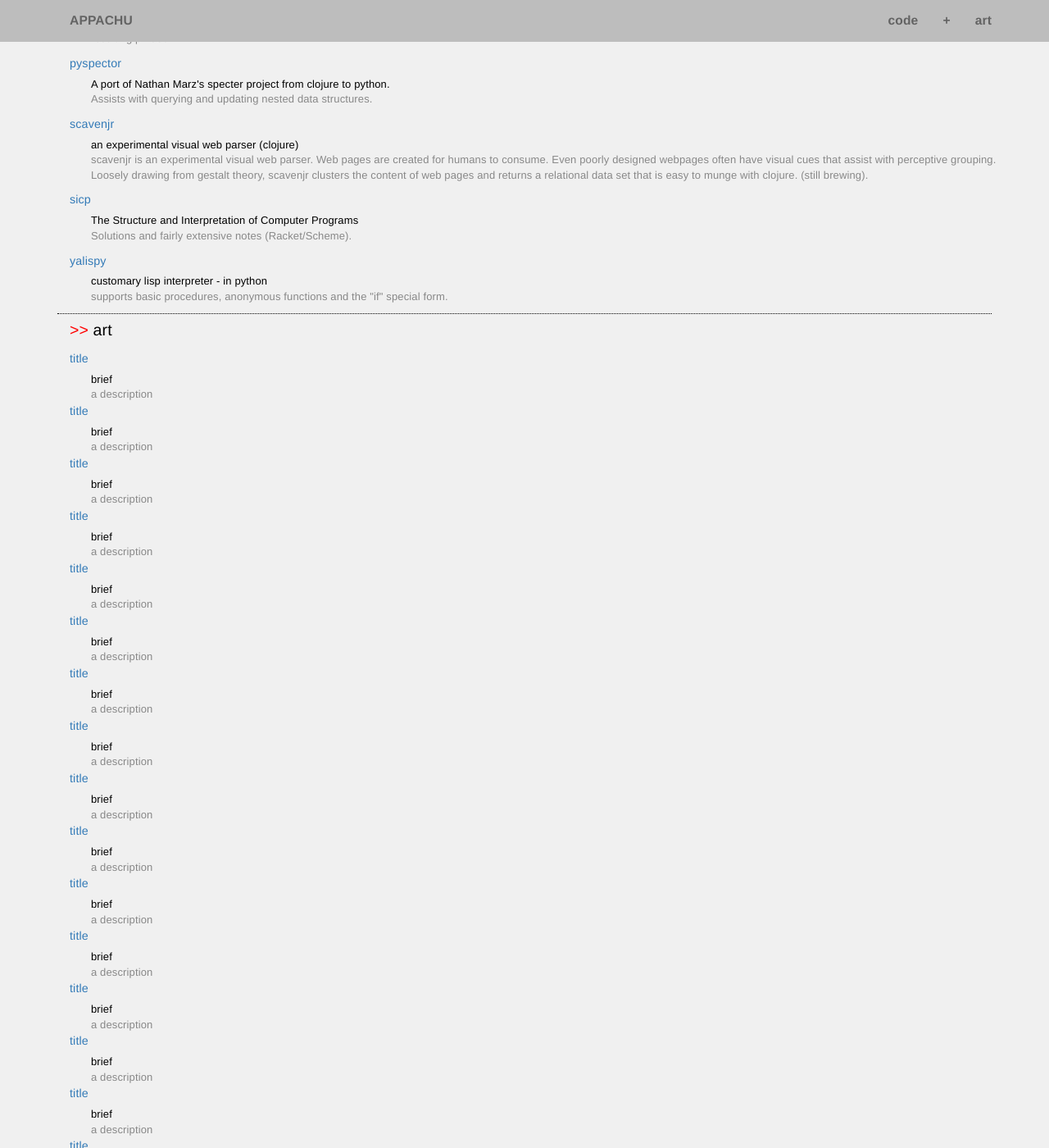
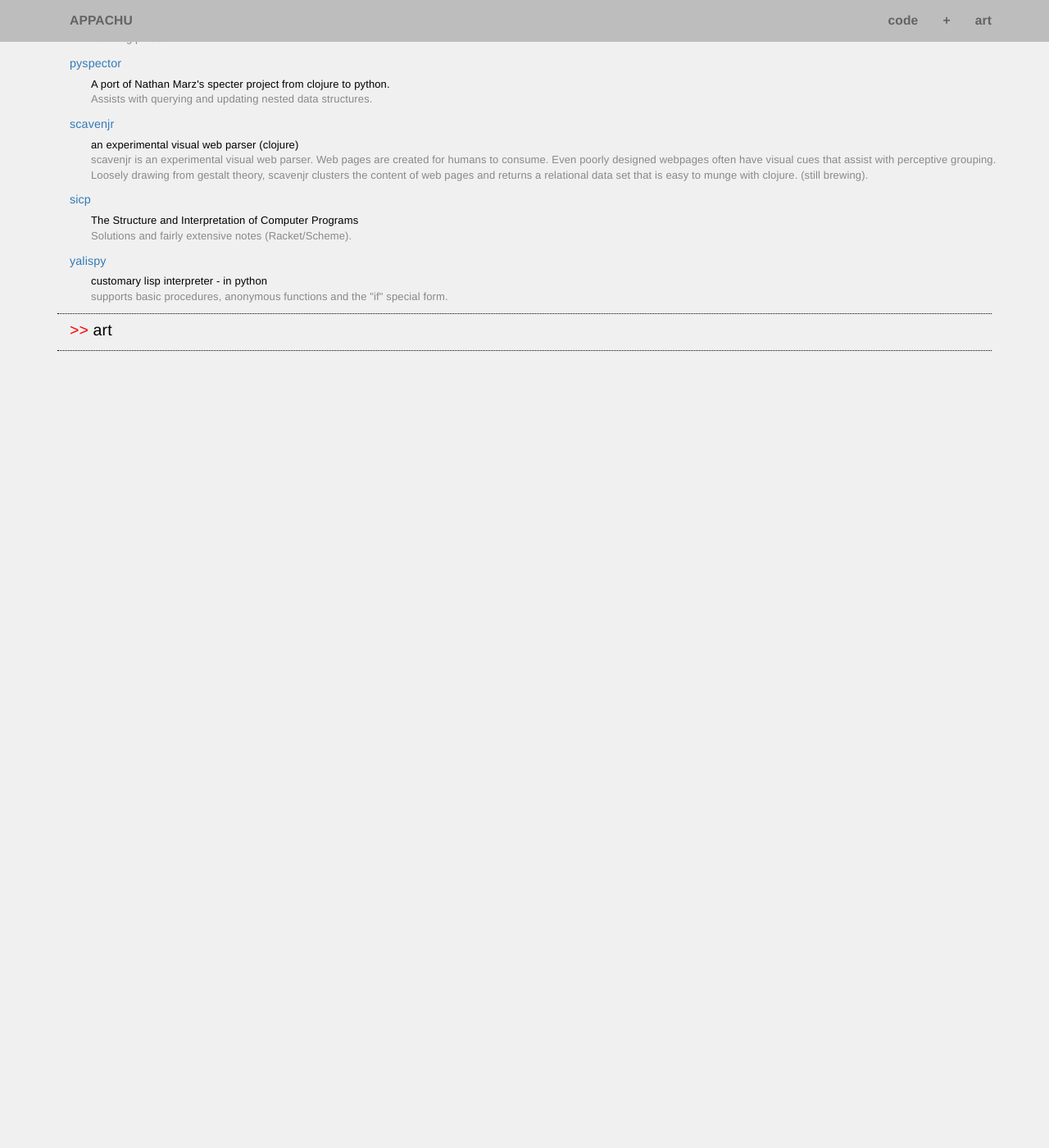
Before and after one commit to cappachu/cappachu.github.io, a Jekyll site: the page built from index.md, in a window 1280 px wide and 1400 px high, scrolled down 270 px. Shown: the whole window at 82% size. Built offline with Jekyll 4.4.1, drawn with Linux system fonts in a browser that asks for light colours; comment, search, counter and statistics services are not loaded; after the commit the page ends 900 px from its top, so only the background shows below that; some of the changed text lies outside the part shown.

Commit message:
rename item-description to item-content

```diff
--- a/_config.yml
+++ b/_config.yml
@@ -1,4 +1,3 @@
 
 collections:
 - code
-- art
--- a/css/styles.css
+++ b/css/styles.css
@@ -72,7 +72,7 @@
     margin-left: 2em;
 }
 
-.item-description {
+.item-content {
     color: rgb(136,136,136);
     margin-left: 2em;
 }
--- a/index.md
+++ b/index.md
@@ -17,7 +17,7 @@
         <div class="item-brief">
           {{ project.brief }}
         </div>
-        <div class="item-description">
+        <div class="item-content">
           {{ project.content }}
         </div>
       </div>
@@ -33,14 +33,9 @@
       <div class="prompt">>></div>
         art
     </div>
-    <div class="items">
-      {% for i in (1..20) %}
-      <div class="item">
-        <div class="item-title"><a href="#">title</a></div>
-        <div class="item-brief">brief</div>
-        <div class="item-description">a description</div>
-      </div>
-      {% endfor %}
-    </div>
+    <!-- <img src="/images/300px-Codanda-appachu-glove_board.jpg">  -->
+    <!-- <img src="/images/400px-Codanda-appachu-chord_key_map.jpg"> -->
+    <!-- <img src="/images/mario_board.jpeg"> -->
+    <!-- <img src="/images/mario_figurine.jpeg"> -->
   </div>
 </div>
```
